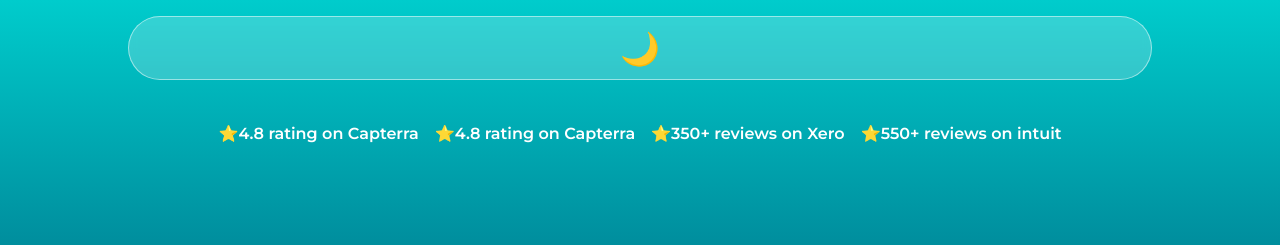
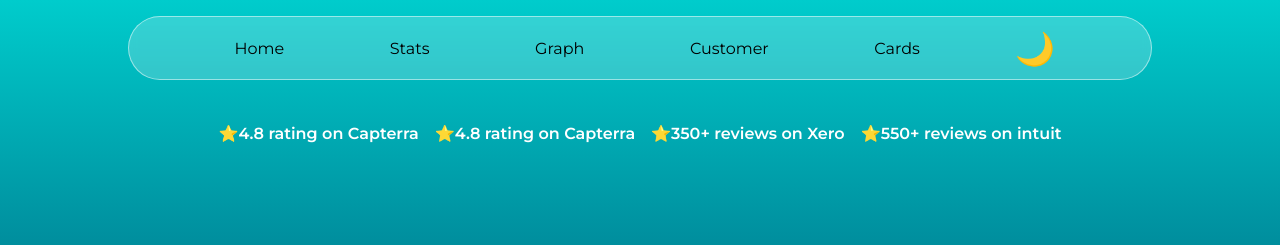
Before and after one commit to Shreshth-Srivastava/Frontend-Competition, a plain HTML site: page index.html in a window 1280 px wide. Shown: the top 245 px of the page. Drawn offline with Linux system fonts and the light colour scheme.

Commit message:
Update index.html

```diff
--- a/index.html
+++ b/index.html
@@ -12,8 +12,19 @@
 </head>
 <body>
 
+    <section id="loader">
+        <span id="loading">
+            <span id="progress"></span>
+        </span>
+    </section>
+
     <nav>
         <div id="navbar">
+            <span>Home</span>
+            <span>Stats</span>
+            <span>Graph</span>
+            <span>Customer</span>
+            <span>Cards</span>
             <span id="theme">🌙</span>
         </div>
     </nav>
```
